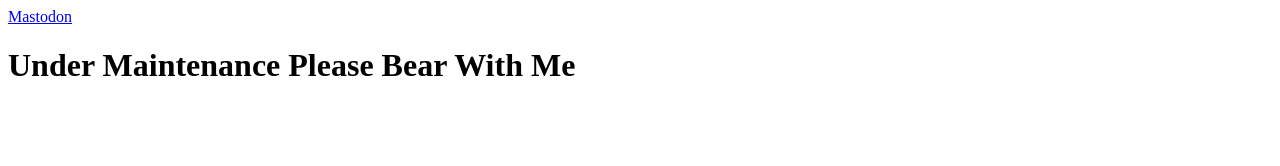
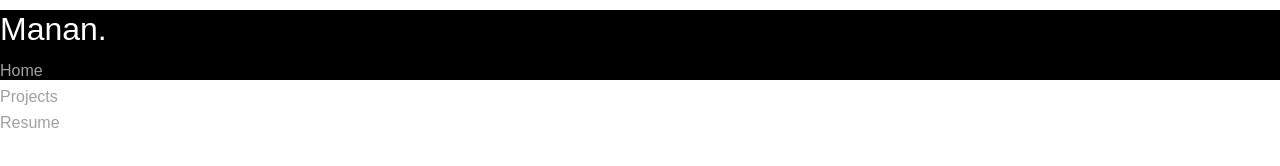
Before and after one commit to mananhiteshkataria/mananhiteshkataria.github.io, a plain HTML site: page index.html in a window 1280 px wide. Drawn offline with Linux system fonts and the light colour scheme; a web font is replaced by a local one.

Commit message:
starting work on this

```diff
--- /dev/null
+++ b/css/style.css
@@ -0,0 +1,44 @@
+@import url("https://fonts.googleapis.com/css2?family=Handjet:wght@300&display=swap");
+
+*{
+    box-sizing: border-box;
+    padding: 0;
+    margin: 0;
+}
+
+body{
+    font-family: 'Handjet', sans-serif;
+    color: #a29f9f;
+    line-height: 1.6;
+
+}
+
+ul{
+    list-style: none;
+
+}
+
+a{
+    text-decoration: none;
+    color: #a29f9f;
+}
+
+h1,h2{
+    font-weight: 300;
+    line-height: 1.2;
+    margin: 10px 0;
+}
+
+p{
+    margin: 10px 0;
+}
+
+img {
+    width: 100%;
+}
+
+.navbar{
+    background-color: black;
+    color: #fff;
+    height: 70px;
+}
--- a/index.html
+++ b/index.html
@@ -1,8 +1,29 @@
-<html>
+<!DOCTYPE html>
+<html lang="en">
   <head>
-<a rel="me" href="https://mastodon.social/@manankataria">Mastodon</a>
+    <meta charset="UTF-8" />
+    <meta name="viewport" content="width=device-width, initial-scale=1.0" />
+    <link rel="stylesheet" href="css/style.css" />
+    <link
+      rel="stylesheet"
+      href="https://cdnjs.cloudflare.com/ajax/libs/font-awesome/6.4.2/css/all.min.css"
+      crossorigin="anonymous"
+    />
+    <title>Manan Kataria | Hello</title>
   </head>
-<body>
-<h1>Under Maintenance Please Bear With Me</h1>
- </body>
+  <body>
+    <!-- Navabar-->
+    <div class="navbar">
+      <div class="container">
+        <h1 class="logo">Manan.</h1>
+        <nav>
+          <ul>
+            <li><a href="index.html">Home</a></li>
+            <li><a href="projects.html">Projects</a></li>
+            <li><a href="resume.html">Resume</a></li>
+          </ul>
+        </nav>
+      </div>
+    </div>
+  </body>
 </html>
```
Also changed, not shown: projects.html (added, +11 -0 lines), resume.html (added, +11 -0 lines).
